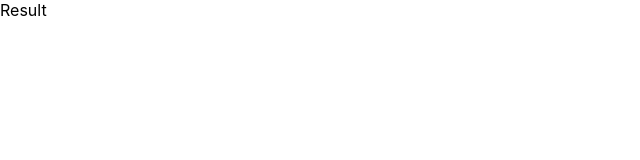
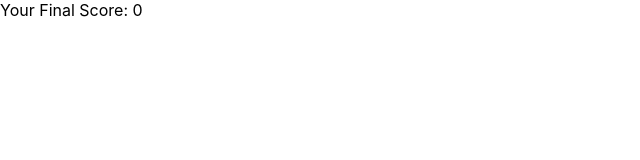
Before and after one commit to theprakashkumar/sinav, a React (Create React App) app: page /result in a window 1280 px wide. Shown: the top 160 px of the page, without its empty margins (0-640 px from the left). Built offline with nearby package versions, Linux system fonts and the light colour scheme.

Commit message:
feat: added context to result component

```diff
--- a/src/components/Result.tsx
+++ b/src/components/Result.tsx
@@ -1,5 +1,12 @@
+import { useContext } from "react";
+import { DataContext } from "../contexts/DataContext";
 const Result = () => {
-    return <div>Result</div>;
+    const { score } = useContext(DataContext)
+    return(
+        <div className="Result">
+             <div>Your Final Score: {score}</div>
+        </div>
+    );
 };
 
 export default Result;
```
